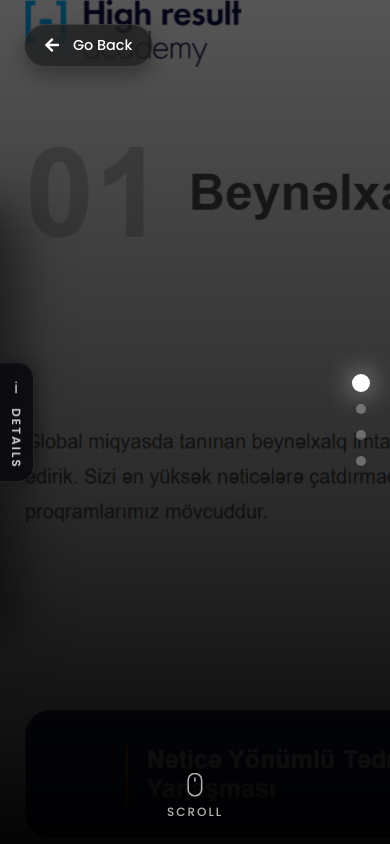
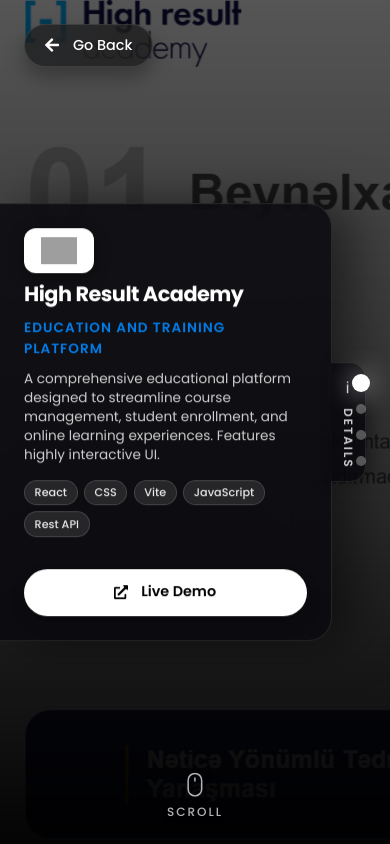
Before and after one commit to nesirresulzade/ReactwithMyPortfolio, a React (Vite) app: page /real-projects in a window 390 px wide. Built offline with nearby package versions, Linux system fonts and the light colour scheme; grey boxes are pictures that could not be loaded.

Commit message:
responsive problem fixed

```diff
--- a/src/components/RealProjects.jsx
+++ b/src/components/RealProjects.jsx
@@ -88,7 +88,12 @@ const projectsList = [
 
 const ProjectSection = ({ project, isActive, translations }) => {
     const [currentImgIndex, setCurrentImgIndex] = useState(0);
-    const [isDrawerOpen, setIsDrawerOpen] = useState(false);
+    const [isDrawerOpen, setIsDrawerOpen] = useState(() => {
+        if (typeof window !== 'undefined' && window.innerWidth <= 768) {
+            return true; // Open by default on mobile
+        }
+        return false;
+    });
 
     // Auto image carousel within each project
     useEffect(() => {
```
